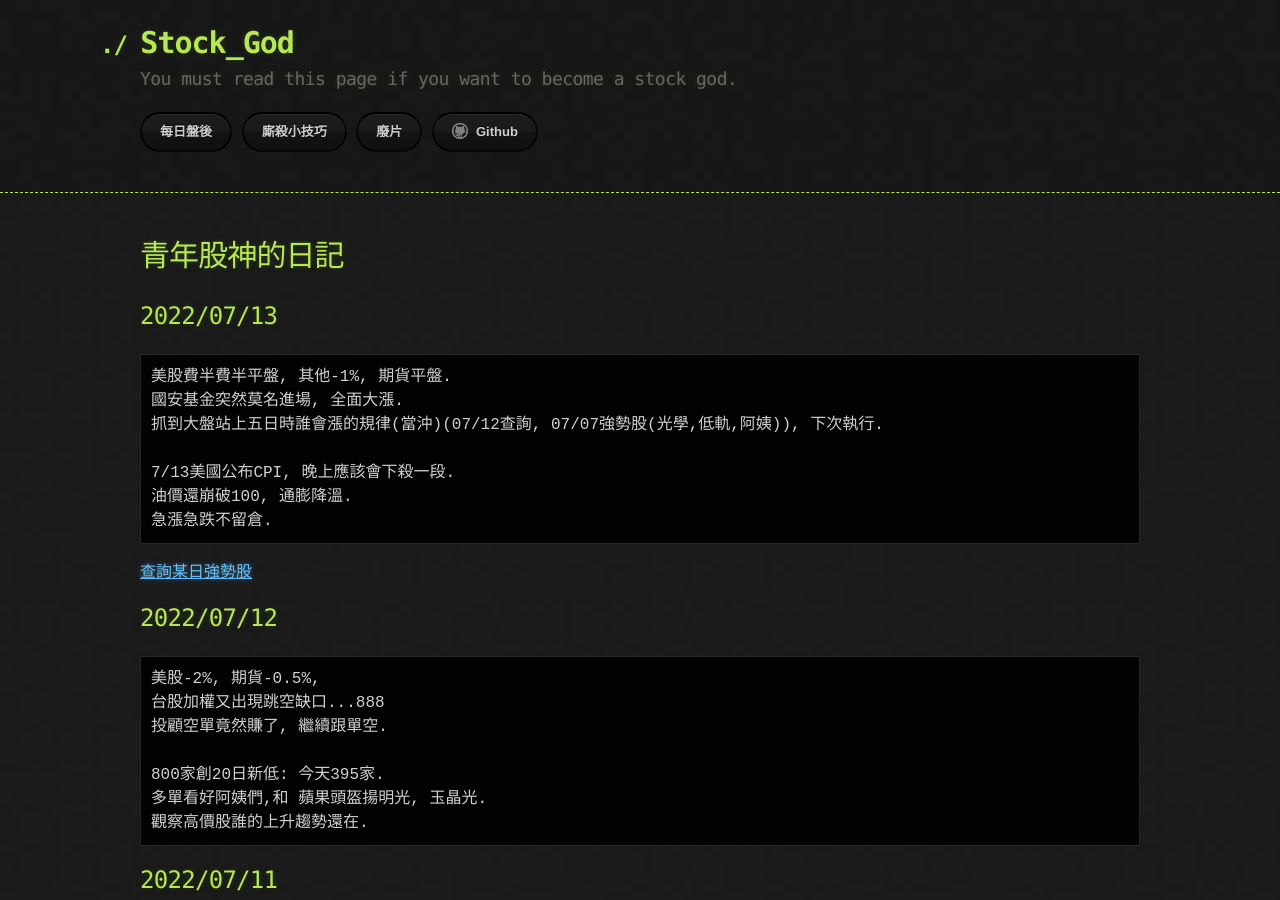
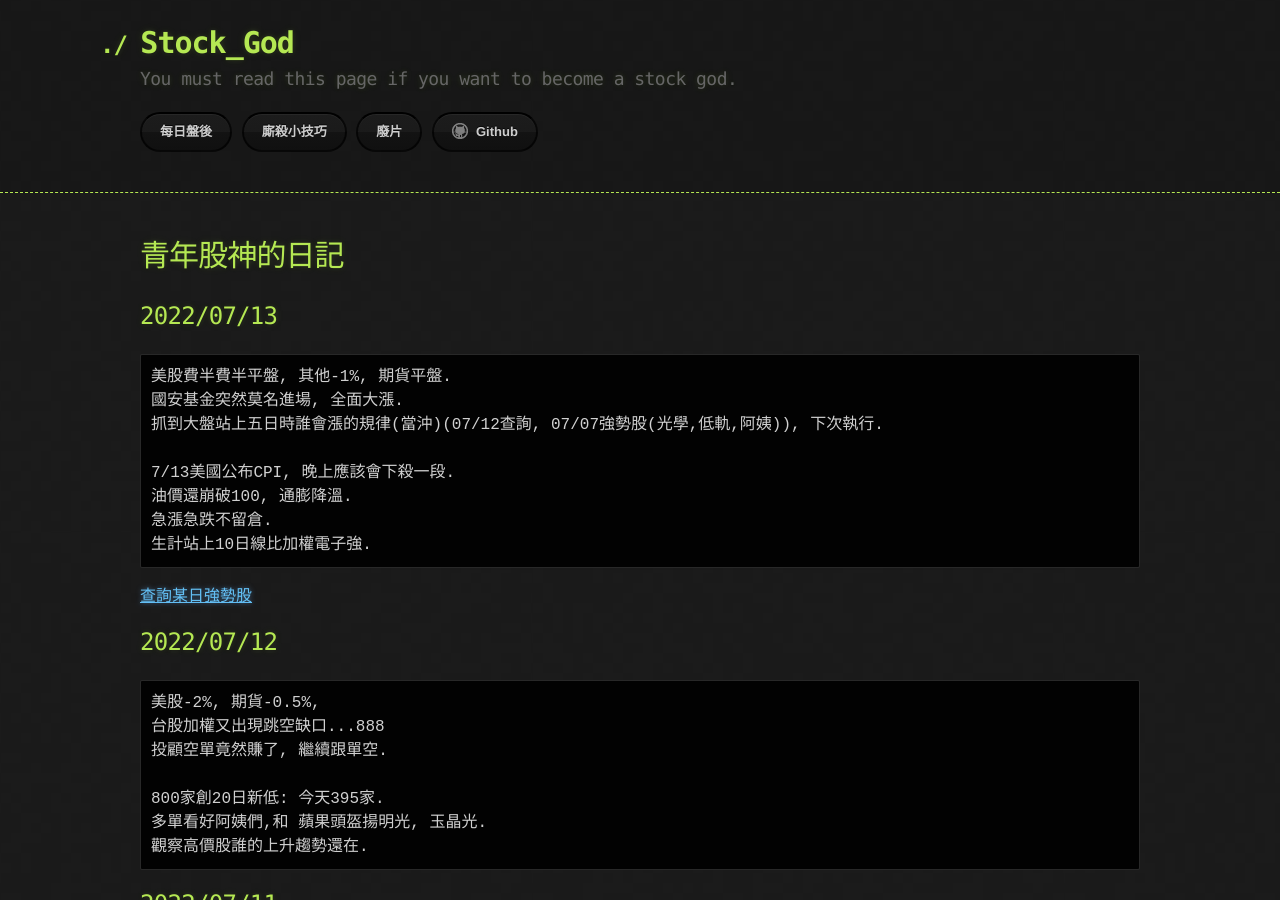
Before and after one commit to lepg5487/Stock_God, a Jekyll site: the page built from index.md, in a window 1280 px wide and 900 px high. Built offline with Jekyll 4.4.1, drawn with Linux system fonts in a browser that asks for light colours; our own code applies the rules of GitHub Pages for plain Markdown files.

Commit message:
Update index.md

````diff
--- a/index.md
+++ b/index.md
@@ -12,6 +12,7 @@ layout: testlayouts
 7/13美國公布CPI, 晚上應該會下殺一段.
 油價還崩破100, 通膨降溫.
 急漲急跌不留倉.
+生計站上10日線比加權電子強.
 ```
 [查詢某日強勢股](https://www.cnyes.com/twstock/ranking2.aspx)
 
````
